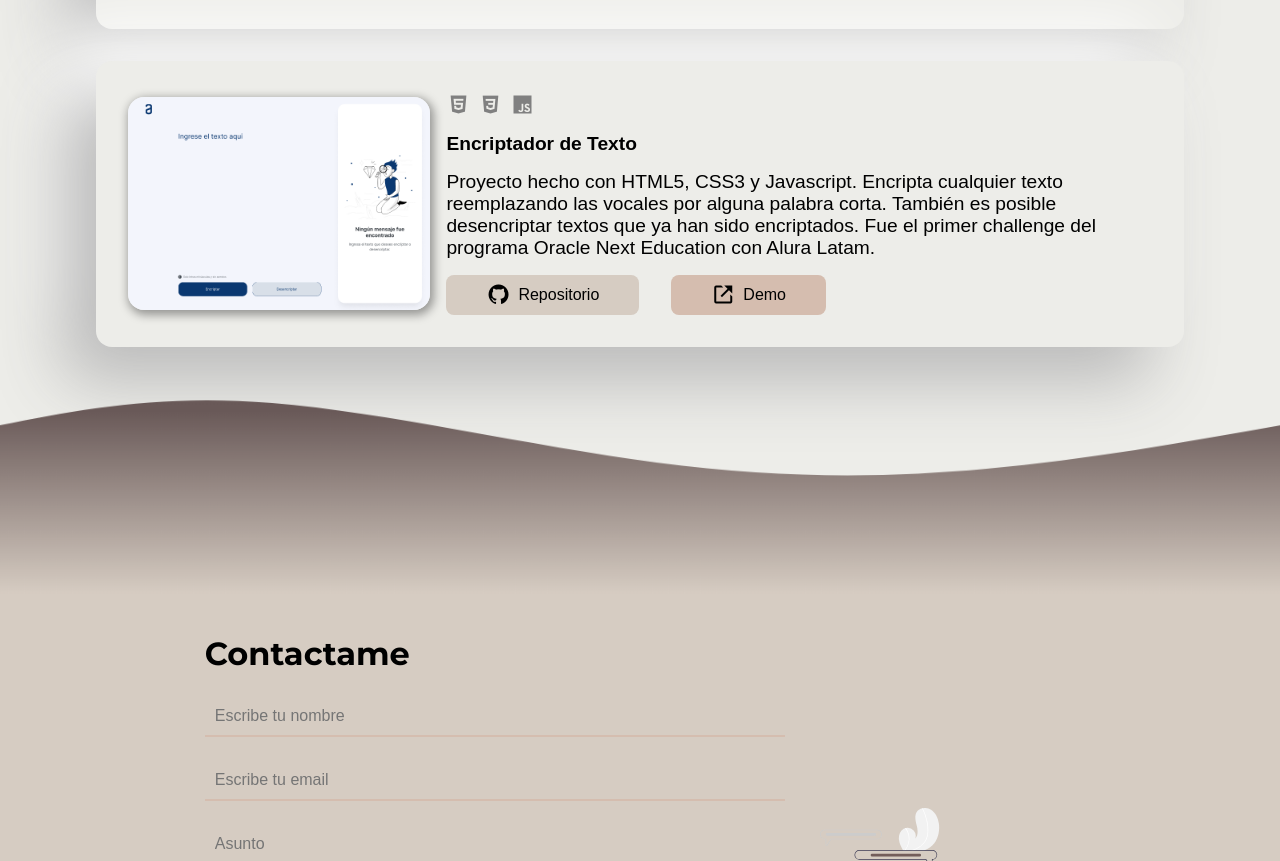
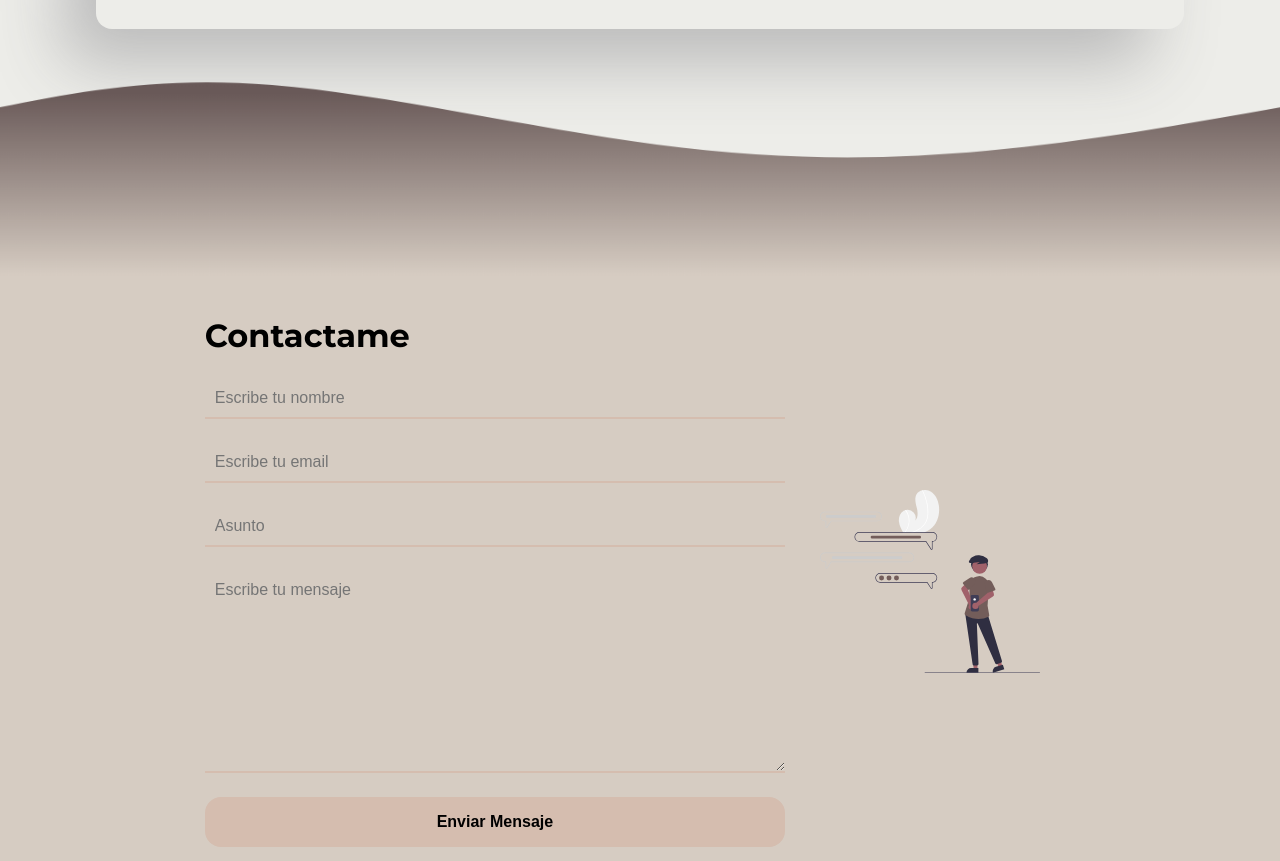
Before and after one commit to MrForii/Challenge-Portfolio-Oracle, a website: page index.html in a window 1280 px wide. Shown: the part 4621-5482 px from the top of the page. Drawn offline with nearby package versions, Linux system fonts and the light colour scheme; a web font is replaced by a local one.

Commit message:
edit finished

```diff
--- a/index.html
+++ b/index.html
@@ -277,24 +277,6 @@
                         </div>
                     </div>
 
-                    <div class="card-2">
-                        <div class="card-img-2">
-                            <img src="./img/project/encriptador.png" alt="">
-                        </div>
-                        <div class="projects-details">
-                            <div class="tools">
-                                <i class='bx bxl-html5'></i>
-                                <i class='bx bxl-css3' ></i>
-                                <i class='bx bxl-javascript'></i>
-                            </div>
-                            <h4>Encriptador de Texto</h4>
-                            <p>Proyecto hecho con HTML5, CSS3 y Javascript. Encripta cualquier texto reemplazando las vocales por alguna palabra corta. También es posible desencriptar textos que ya han sido encriptados. Fue el primer challenge del programa Oracle Next Education con Alura Latam.</p>
-                            <div class="proj-btn">
-                                <a class="btn-1" href="https://github.com/MrForii/Challenge01" target="_blank"><i class='bx bxl-github'></i> Repositorio</a>
-                                <a class="btn-2" href="https://mrforii.github.io/Challenge01/" target="_blank"><i class='bx bx-link-external'></i>Demo</a>
-                            </div>
-                        </div>
-                    </div>
                 </div>
             </div>
         </div>
```
